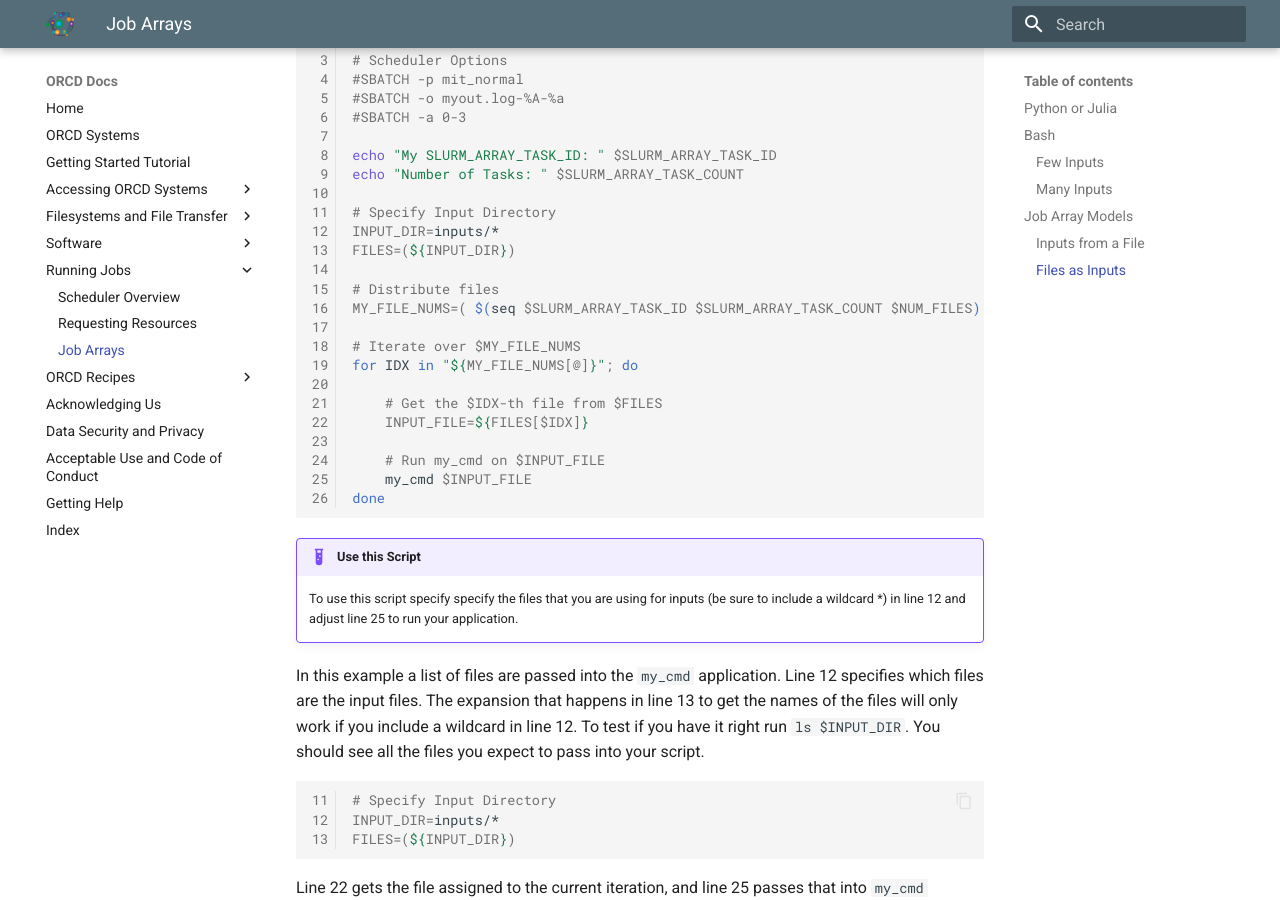
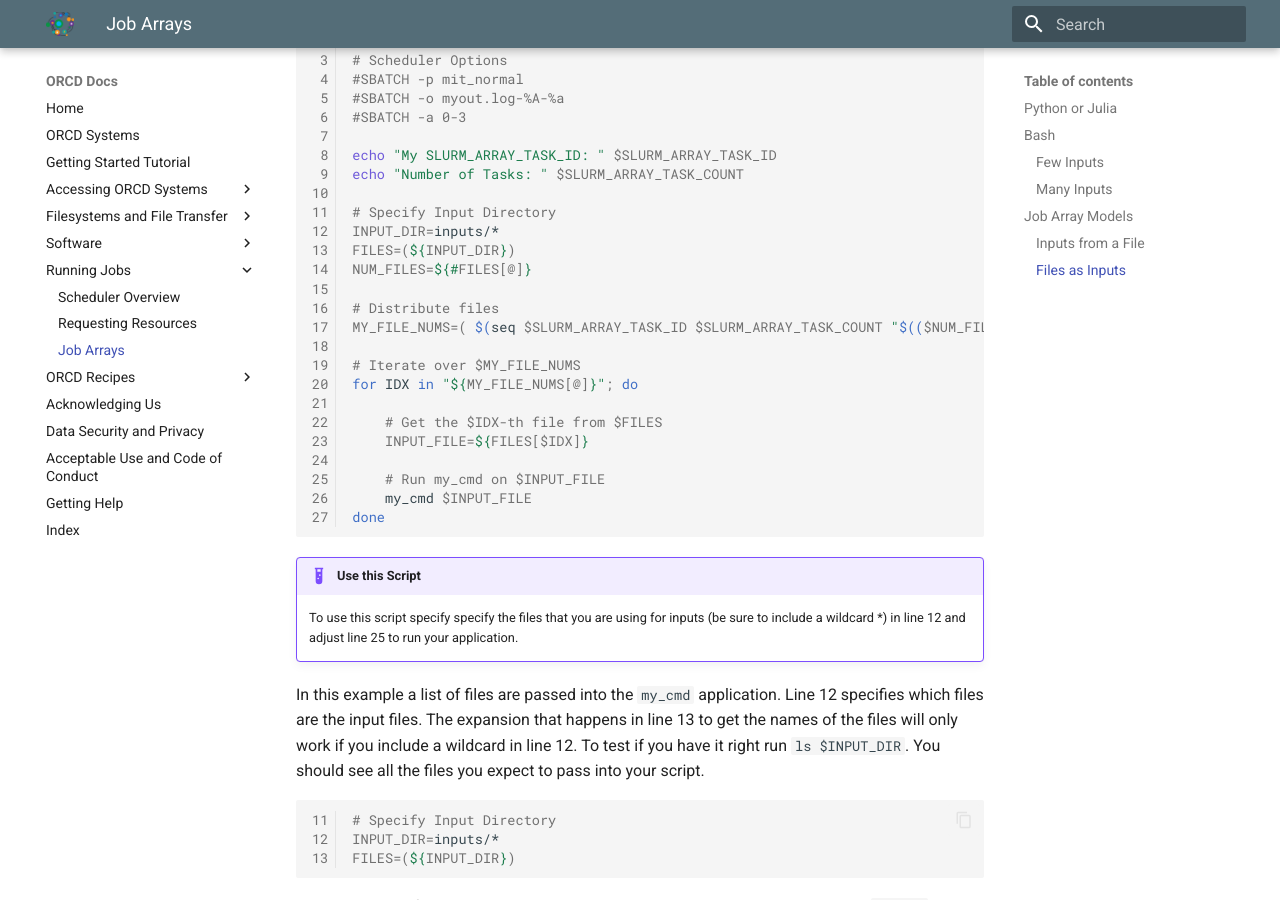
Before and after one commit to mit-orcd/orcd-docs-edit, an MkDocs documentation site: the page built from docs/running-jobs/job-arrays.md, in a window 1280 px wide and 900 px high, scrolled down 7538 px. Built offline with MkDocs 1.6.1 and Material for MkDocs 9.7.7, drawn with Linux system fonts in a browser that asks for light colours.

Commit message:
adding $NUM_FILES

```diff
--- a/docs/running-jobs/job-arrays.md
+++ b/docs/running-jobs/job-arrays.md
@@ -324,9 +324,10 @@ echo "Number of Tasks: " $SLURM_ARRAY_TASK_COUNT
 # Specify Input Directory
 INPUT_DIR=inputs/*
 FILES=(${INPUT_DIR})
+NUM_FILES=${#FILES[@]}
 
 # Distribute files
-MY_FILE_NUMS=( $(seq $SLURM_ARRAY_TASK_ID $SLURM_ARRAY_TASK_COUNT $NUM_FILES) )
+MY_FILE_NUMS=( $(seq $SLURM_ARRAY_TASK_ID $SLURM_ARRAY_TASK_COUNT "$(($NUM_FILES-1))") )
 
 # Iterate over $MY_FILE_NUMS
 for IDX in "${MY_FILE_NUMS[@]}"; do
```
